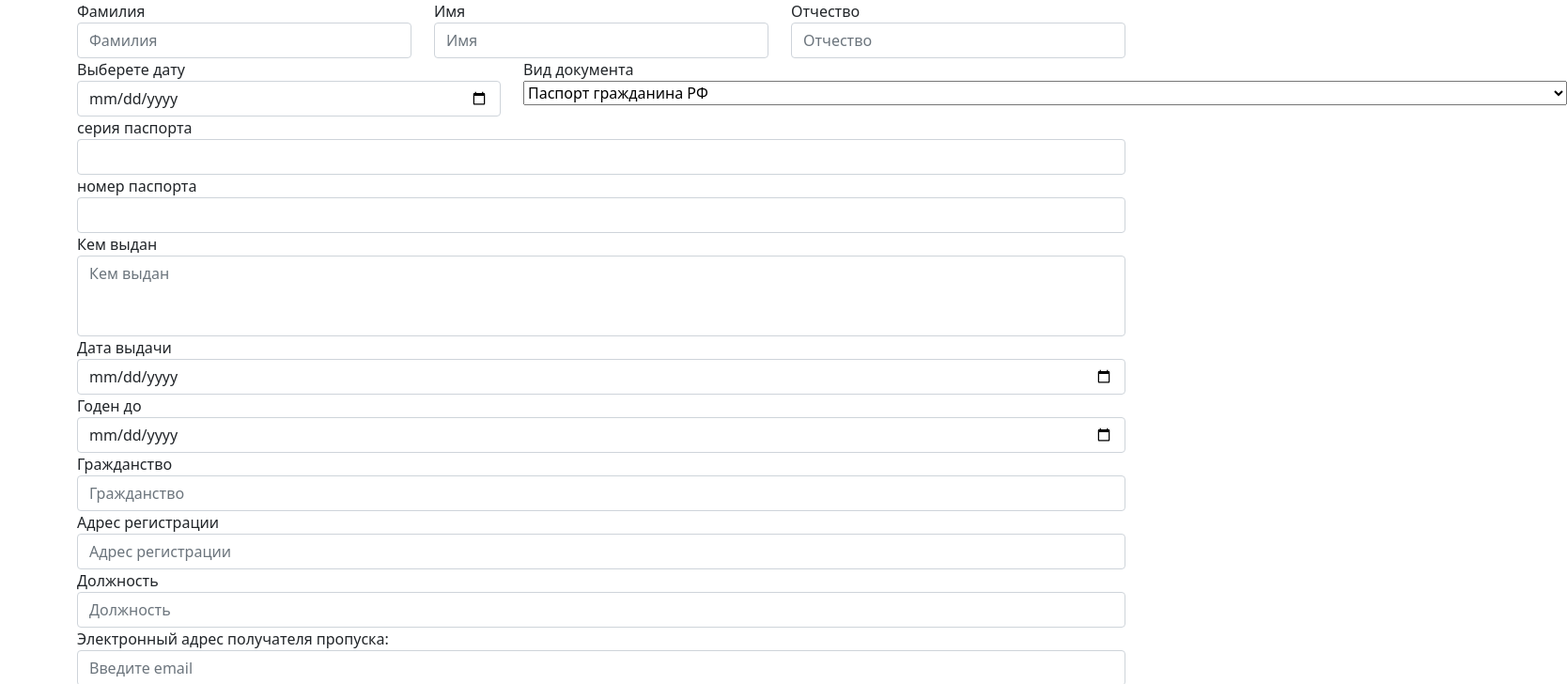
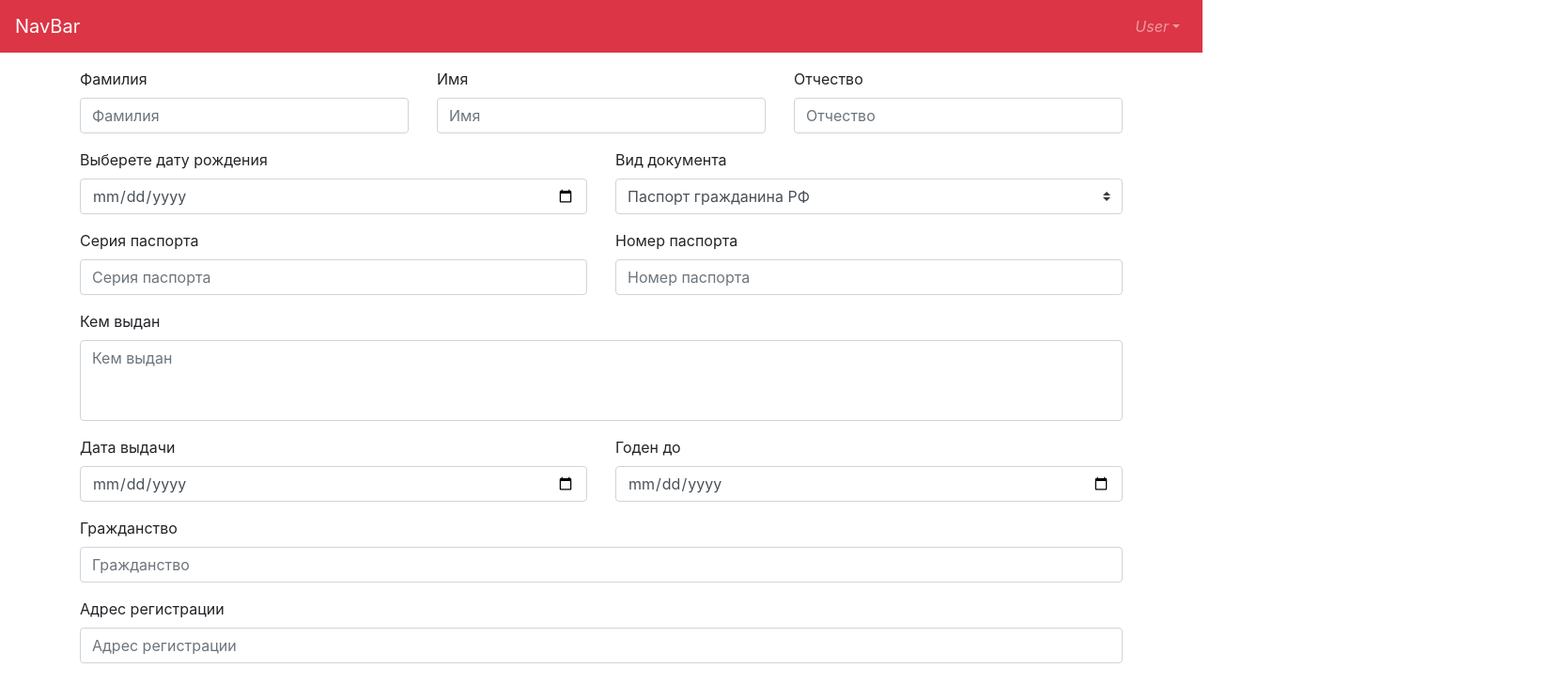
Before and after one commit to Maaksaa/kz, a Vue app: page / in a window 1280 px wide. Shown: the top 728 px of the page at 94% size, 1668 px wide, since content can reach past the window. Built offline with nearby package versions, Linux system fonts and the light colour scheme.

Commit message:
сделал корректными поля и значения по умолчанию

```diff
--- a/package.json
+++ b/package.json
@@ -7,9 +7,10 @@
     "build": "vue-cli-service build"
   },
   "dependencies": {
-    "bootstrap": "^5.1.3",
+    "bootstrap": "^4.5.3",
     "bootstrap-vue": "^2.21.2",
-    "vue": "^2.6.14"
+    "vue": "^2.6.14",
+    "vuelidate": "^0.7.7"
   },
   "devDependencies": {
     "@vue/cli-service": "~5.0.0",
--- a/src/App.vue
+++ b/src/App.vue
@@ -1,10 +1,31 @@
 <template>
   <div id="app">
     <div>
+      <b-navbar toggleable="lg" type="dark" variant="danger" class="mb-3">
+        <b-navbar-brand href="#">NavBar</b-navbar-brand>
+
+        <b-navbar-toggle target="nav-collapse"></b-navbar-toggle>
+
+        <b-collapse id="nav-collapse" is-nav>
+          <!-- Right aligned nav items -->
+          <b-navbar-nav class="ml-auto">
+            <b-nav-item-dropdown right>
+              <!-- Using 'button-content' slot -->
+              <template #button-content>
+                <em>User</em>
+              </template>
+              <b-dropdown-item href="#">Profile</b-dropdown-item>
+              <b-dropdown-item href="#">Sign Out</b-dropdown-item>
+            </b-nav-item-dropdown>
+          </b-navbar-nav>
+        </b-collapse>
+      </b-navbar>
+    </div>
+
     <b-container>
       <b-form @submit="onSubmit" @reset="onReset" v-if="show">
         <b-row>
-            <b-col sm>
+          <b-col lg>
             <!-- Фамилия -->
             <b-form-group
               id="input-group-2"
@@ -13,29 +34,25 @@
             >
               <b-form-input
                 id="LastName"
-                  v-model="form.lastName"
+                v-model.trim="form.lastName"
                 placeholder="Фамилия"
                 required
               ></b-form-input>
             </b-form-group>
           </b-col>
           <!-- Имя -->
-            <b-col sm>
-              <b-form-group
-                id="input-group-2"
-                label="Имя"
-                label-for="FirstName"
-              >
+          <b-col lg>
+            <b-form-group id="input-group-2" label="Имя" label-for="FirstName">
               <b-form-input
                 id="FirstName"
-                  v-model="form.firstName"
+                v-model.trim="form.firstName"
                 placeholder="Имя"
                 required
               ></b-form-input>
             </b-form-group>
           </b-col>
           <!-- Отчество -->
-            <b-col sm>
+          <b-col lg>
             <b-form-group
               id="input-group-2"
               label="Отчество"
@@ -43,7 +60,7 @@
             >
               <b-form-input
                 id="MiddleName"
-                  v-model="form.middleName"
+                v-model.trim="form.middleName"
                 placeholder="Отчество"
                 required
               ></b-form-input>
@@ -52,10 +69,10 @@
         </b-row>
         <!-- дата рождения -->
         <b-row>
-            <b-col cols="5">
+          <b-col lg>
             <b-form-group
               id="input-group-2"
-            label="Выберете дату"
+              label="Выберете дату рождения"
               label-for="inputDate"
             >
               <b-form-input
@@ -67,7 +84,7 @@
             </b-form-group>
           </b-col>
           <!-- вид документа -->
-          <b-col cols="7">
+            <b-col lg>
               <b-form-group
                 id="input-group-3"
                 label="Вид документа"
@@ -75,46 +92,50 @@
               >
                 <b-form-select
                   id="input-3"
-              size="sm"
-              v-model="form.food"
-              :options="foods"
+                  v-model="form.selected"
+                  :options="docTypes"
                   required
                 ></b-form-select>
               </b-form-group>
             </b-col>
+
         </b-row>
+        <b-row>
+          <b-col>
             <!-- серия паспорта -->
             <b-form-group
               id="input-group-2"
-            label="серия паспорта"
+              label="Серия паспорта"
               label-for="docSer"
             >
               <b-form-input
                 type="number"
                 id="docSer"
+                placeholder="Серия паспорта"
                 v-model="form.docSer"
                 required
               ></b-form-input>
             </b-form-group>
+          </b-col>
           <!-- номер паспорта -->
+          <b-col>
             <b-form-group
               id="input-group-2"
-            label="номер паспорта"
+              label="Номер паспорта"
               label-for="docNum"
             >
               <b-form-input
                 type="number"
                 id="docNum"
+                placeholder="Номер паспорта"
                 v-model="form.docNum"
                 required
               ></b-form-input>
             </b-form-group>
+          </b-col>
+        </b-row>
         <!-- кем выдан -->
-          <b-form-group
-            id="input-group-2"
-            label="Кем выдан"
-            label-for="textarea"
-          >
+        <b-form-group id="input-group-2" label="Кем выдан" label-for="textarea">
           <b-form-textarea
             id="textarea"
             v-model="form.docIssuedBy"
@@ -124,6 +145,8 @@
           ></b-form-textarea>
         </b-form-group>
         <!-- Дата выдачи  -->
+        <b-row>
+          <b-col>
             <b-form-group
               id="input-group-2"
               label="Дата выдачи"
@@ -136,7 +159,9 @@
                 required
               ></b-form-input>
             </b-form-group>
+          </b-col>
           <!-- Годен до -->
+          <b-col>
             <b-form-group
               id="input-group-2"
               label="Годен до"
@@ -149,6 +174,8 @@
                 required
               ></b-form-input>
             </b-form-group>
+          </b-col>
+        </b-row>
         <!-- Гражданство -->
         <b-form-group
           id="input-group-2"
@@ -176,11 +203,7 @@
           ></b-form-input>
         </b-form-group>
         <!-- Должность -->
-          <b-form-group
-            id="input-group-2"
-            label="Должность"
-            label-for="position"
-          >
+        <b-form-group id="input-group-2" label="Должность" label-for="position">
           <b-form-input
             id="position"
             v-model="form.position"
@@ -202,14 +225,23 @@
             required
           ></b-form-input>
         </b-form-group>
+        <b-row>
+          <b-col>
             <!-- Кнопка Добавить данные еще одно физ. лица -->
             <div>
               <b-button variant="primary"
                 >Добавить данные еще одно физ. лица</b-button
               >
             </div>
-          <!-- Данные транспортного средства, на которое оформляется пропуск -->
+          </b-col>
+          <b-col>
             <div>
+              <b-button v-b-toggle.collapse-1 variant="primary"
+                >Добавить машину</b-button
+              >
+              <b-collapse id="collapse-1" class="mt-2">
+                <b-card>
+                  <p class="card-text">Свернутое содержимое здесь</p>
                   <b-form-group
                     id="input-group-2"
                     label="Страна регистрации"
@@ -236,7 +268,11 @@
                     ></b-form-input>
                   </b-form-group>
                   <!-- Марка -->
-            <b-form-group id="input-group-2" label="Марка" label-for="carBrand">
+                  <b-form-group
+                    id="input-group-2"
+                    label="Марка"
+                    label-for="carBrand"
+                  >
                     <b-form-input
                       id="carBrand"
                       v-model="form.carBrand"
@@ -258,7 +294,11 @@
                     ></b-form-input>
                   </b-form-group>
                   <!-- Цвет -->
-            <b-form-group id="input-group-2" label="Цвет" label-for="carColor">
+                  <b-form-group
+                    id="input-group-2"
+                    label="Цвет"
+                    label-for="carColor"
+                  >
                     <b-form-input
                       id="carColor"
                       v-model="form.carColor"
@@ -269,7 +309,7 @@
                   <!-- Наличие прицепа -->
                   <b-form-group
                     id="input-group-3"
-              label="Вид документа"
+                    label="Наличие прицепа"
                     label-for="trailer"
                   >
                     <b-form-select
@@ -305,7 +345,12 @@
                       required
                     ></b-form-input>
                   </b-form-group>
+                </b-card>
+              </b-collapse>
             </div>
+          </b-col>
+        </b-row>
+        <!-- Данные транспортного средства, на которое оформляется пропуск -->
 
         <b-button type="submit" variant="primary">Отправить</b-button>
         <b-button type="reset" variant="danger">Сбросить</b-button>
@@ -314,7 +359,6 @@
         <pre class="m-0">{{ form }}</pre>
       </b-card>
     </b-container>
-    </div>
   </div>
 </template>
 
@@ -333,34 +377,71 @@ export default {
         middleName: "",
         docIssuedBy: "",
         docDate: "",
+        сitizenshipCode: "",
+        officialAddress: "",
+        position: "",
         guestEmailAddress: "",
         carCitizenshipCode: "",
         carRegistrationNumber: "",
         carBrand: "",
+        carModel: "",
+        carColor: "",
         trailerCitizenshipCode: "",
         trailerRegistrationNumber: "",
-        trailer: null,
+        trailer: "Нет",
         docDateValid: null,
         docSer: null,
         docNum: null,
         inputDate: null,
-        selected: null,
-        food: null,
+        selected: "Паспорт гражданина РФ",
+        docType: null,
       },
-      foods: [
-        { text: "Паспорт гражданина РФ", value: null },
-        "Вид на жительство",
-        "Водительское удостоверение гражданина РФ",
-        "Временное удостоверение личности гражданина РФ",
-        "Паспорт иностранного гражданина",
+      // selected: "Паспорт гражданина РФ",
+      docTypes: [
+        { text: "Паспорт гражданина РФ", value: "Паспорт гражданина РФ",},
+        { text: "Вид на жительство", value: "Вид на жительство" },
+        {
+          text: "Водительское удостоверение гражданина РФ",
+          value: "Водительское удостоверение гражданина РФ",
+        },
+        {
+          text: "Временное удостоверение личности гражданина РФ",
+          value: "Временное удостоверение личности гражданина РФ",
+        },
+        {
+          text: "Паспорт иностранного гражданина",
+          value: "Паспорт иностранного гражданина",
+        },
+        {
+          text: "Свидетельство о предоставлении временного убежища на территории РФ",
+          value:
             "Свидетельство о предоставлении временного убежища на территории РФ",
+        },
+        {
+          text: "Свидетельство о рассмотрении ходатайства о признании беженцем на территории РФ по существу",
+          value:
             "Свидетельство о рассмотрении ходатайства о признании беженцем на территории РФ по существу",
-        "Удостоверение личности военнослужащего РФ",
-        "Удостоверение личности моряка",
+        },
+        {
+          text: "Удостоверение личности военнослужащего РФ",
+          value: "Удостоверение личности военнослужащего РФ",
+        },
+        {
+          text: "Удостоверение личности моряка",
+          value: "Удостоверение личности моряка",
+        },
+        {
+          text: "Документ, удостоверяющий личность на период рассмотрения заявления о признании гражданином РФ или о приеме в гражданство РФ",
+          value:
             "Документ, удостоверяющий личность на период рассмотрения заявления о признании гражданином РФ или о приеме в гражданство РФ",
-        "Водительское удостоверение международного образца",
+        },
+        {
+          text: "Водительское удостоверение международного образца",
+          value: "Водительское удостоверение международного образца",
+        },
       ],
-      trailers: [{ text: "Нет", value: null }, "Да"],
+
+      trailers: [ "Нет", "Да"],
 
       show: true,
     };
@@ -378,14 +459,32 @@ export default {
       this.form.lastName = "";
       this.form.firstName = "";
       this.form.middleName = "";
+      this.form.docIssuedBy = "";
+      this.form.docDate = "";
+      this.form.сitizenshipCode = "";
+      this.form.officialAddress = "";
+      this.form.position = "";
+      this.form.guestEmailAddress = "";
+      this.form.carCitizenshipCode = "";
+      this.form.carRegistrationNumber = "";
+      this.form.carBrand = "";
+      this.form.carModel = "";
+      this.form.carColor = "";
+      this.form.trailerCitizenshipCode = "";
+      this.form.trailerRegistrationNumber = "";
+      this.form.trailer = null;
+      this.form.docDateValid = null;
+      this.form.docSer = null;
+      this.form.docNum = null;
       this.form.inputDate = null;
-      this.form.food = null;
+      this.form.selected = "";
+      this.form.docType = null;
 
       // Уловка для сброса/очистки состояния проверки формы в собственном браузере
-      this.show = false;
-      this.$nextTick(() => {
-        this.show = true;
-      });
+      // this.show = false;
+      // this.$nextTick(() => {
+      //   this.show = true;
+      // });
     },
   },
 };
```
Also changed, not shown: 1 other file (tests, documents, lock files or other folders). Lines whose indentation alone changed are shown as unchanged.
